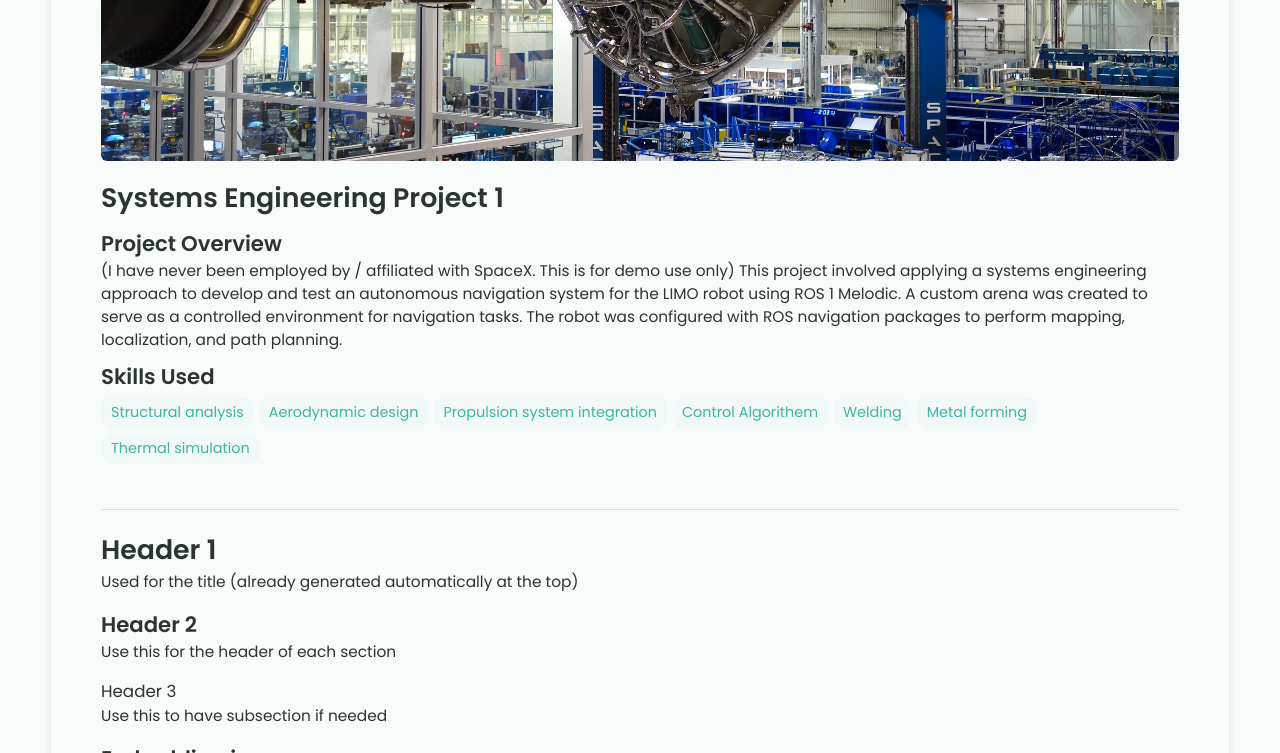
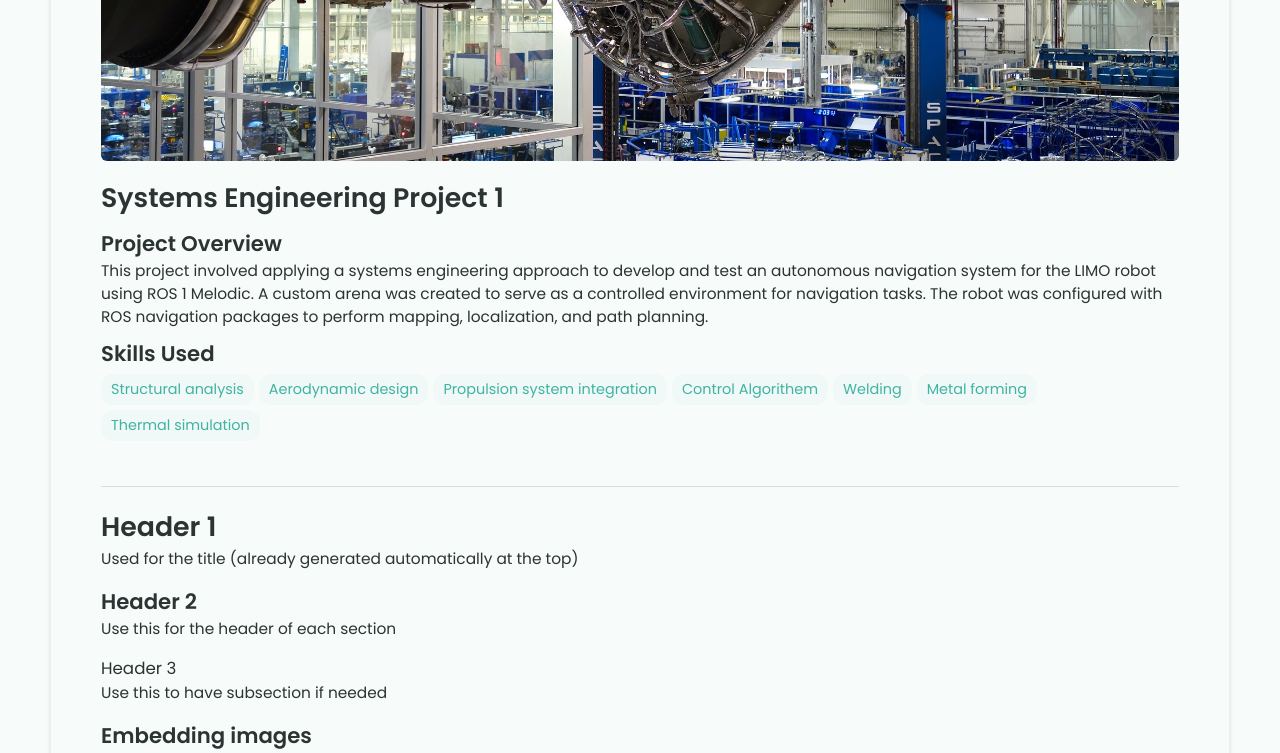
Before and after one commit to Beckhambenny2000/Beckhambenny2000.github.io, a Jekyll site: the page built from _projects/demo-project/index.md, in a window 1280 px wide and 900 px high, scrolled down 329 px, cut to the strip 0-753 px from the top of the window. Built offline with Jekyll 4.4.1, drawn with Linux system fonts in a browser that asks for light colours.

Commit message:
Update index.md

```diff
--- a/_projects/demo-project/index.md
+++ b/_projects/demo-project/index.md
@@ -1,7 +1,7 @@
 ---
 layout: post
 title: Systems Engineering Project 1
-description:  (I have never been employed by / affiliated with SpaceX. This is for demo use only)
+description:
    This project involved applying a systems engineering approach to develop and test an autonomous navigation system for the LIMO robot using ROS 1 Melodic. A custom arena was created to serve as a controlled environment for navigation tasks. The robot was configured with ROS navigation packages to perform mapping, localization, and path planning.
 skills:
   - Structural analysis
```
